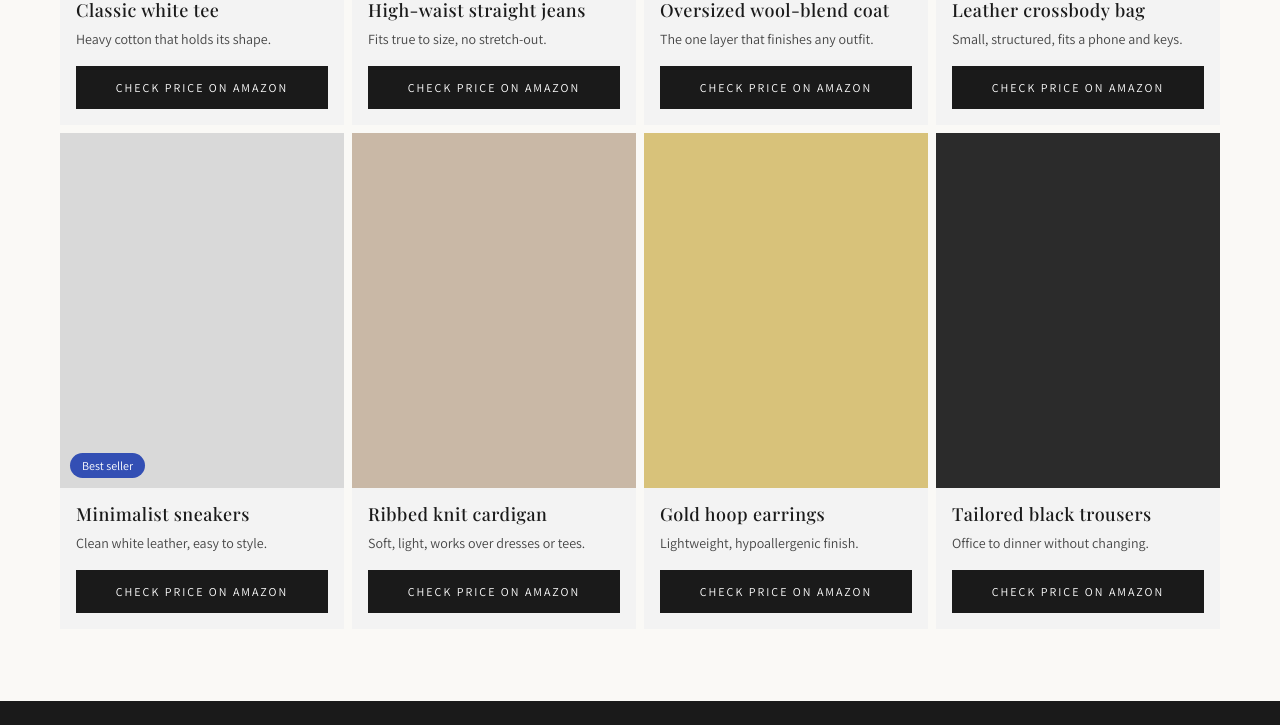
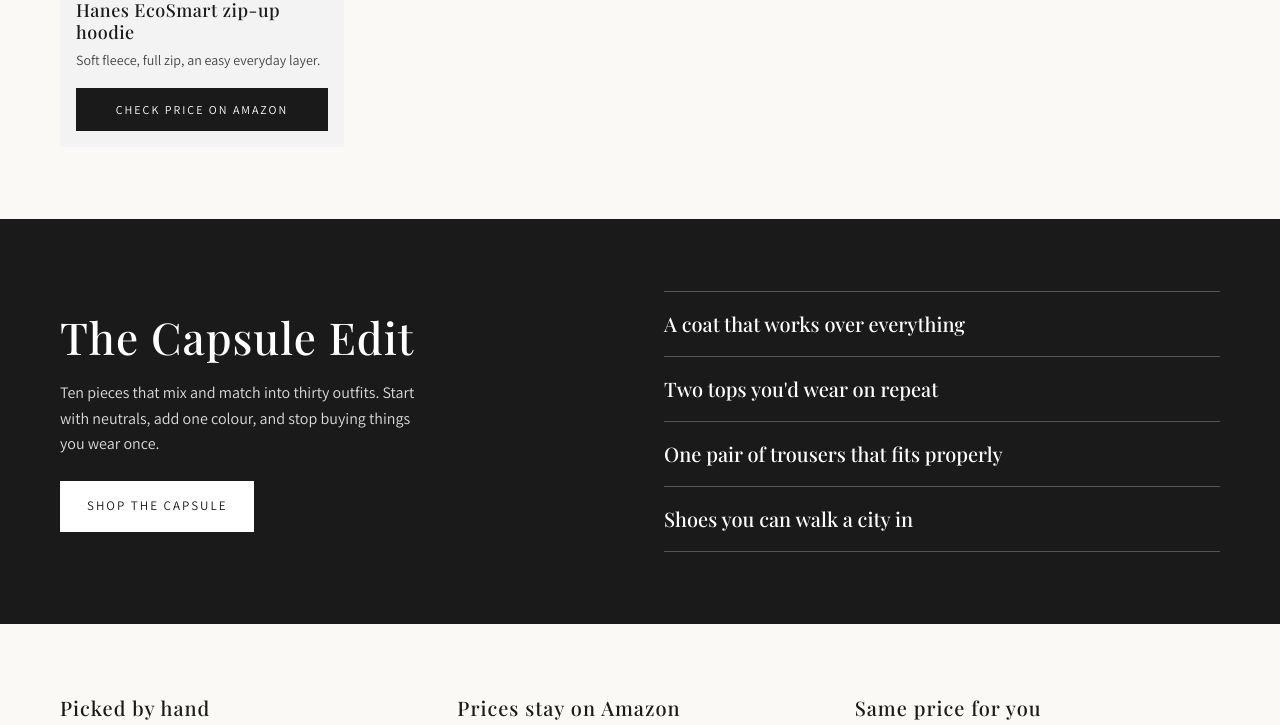
Before and after one commit to marketingprodjone/vogue-vault, a plain HTML site: page index.html in a window 1280 px wide. Shown: the part 1268-1993 px from the top of the page. Drawn offline with nearby package versions, Linux system fonts and the light colour scheme.

Commit message:
Add files via upload

```diff
--- a/index.html
+++ b/index.html
@@ -160,20 +160,13 @@ footer{border-top:1px solid var(--line);padding:40px 0;font-size:14px}
 
 <script>
 /* ===== EDIT YOUR PRODUCTS HERE =====
-   url   : your Amazon affiliate link (amzn.to/... or amazon.com/dp/ASIN?tag=YOURTAG-20)
-   img   : file in /img (leave "" to show the colour block)
+   url   : your Amazon affiliate link (amzn.to/... or amazon.com/dp/ASIN?tag=marketingp01d-20)
+   img   : full image address (or file in /img); leave "" to show the colour block
    cat   : Wardrobe Essentials | Fashion Finds | The Capsule Edit | Best Sellers
    badge : optional short label
    Do not write prices here: Amazon only allows prices pulled live from its own tools. */
 const PRODUCTS = [
-  {name:"Classic white tee",   note:"Heavy cotton that holds its shape.", cat:"Wardrobe Essentials", url:"https://www.amazon.com/dp/ASIN1?tag=YOURTAG-20", img:"", color:"#e8e4dc", badge:"Best seller"},
-  {name:"High-waist straight jeans", note:"Fits true to size, no stretch-out.", cat:"Wardrobe Essentials", url:"https://www.amazon.com/dp/ASIN2?tag=YOURTAG-20", img:"", color:"#b9c3d6"},
-  {name:"Oversized wool-blend coat", note:"The one layer that finishes any outfit.", cat:"The Capsule Edit", url:"https://www.amazon.com/dp/ASIN3?tag=YOURTAG-20", img:"", color:"#8c7f72"},
-  {name:"Leather crossbody bag", note:"Small, structured, fits a phone and keys.", cat:"Fashion Finds", url:"https://www.amazon.com/dp/ASIN4?tag=YOURTAG-20", img:"", color:"#334fb4", badge:"New"},
-  {name:"Minimalist sneakers", note:"Clean white leather, easy to style.", cat:"Best Sellers", url:"https://www.amazon.com/dp/ASIN5?tag=YOURTAG-20", img:"", color:"#d9d9d9", badge:"Best seller"},
-  {name:"Ribbed knit cardigan", note:"Soft, light, works over dresses or tees.", cat:"The Capsule Edit", url:"https://www.amazon.com/dp/ASIN6?tag=YOURTAG-20", img:"", color:"#c9b8a6"},
-  {name:"Gold hoop earrings", note:"Lightweight, hypoallergenic finish.", cat:"Fashion Finds", url:"https://www.amazon.com/dp/ASIN7?tag=YOURTAG-20", img:"", color:"#d8c27a"},
-  {name:"Tailored black trousers", note:"Office to dinner without changing.", cat:"Wardrobe Essentials", url:"https://www.amazon.com/dp/ASIN8?tag=YOURTAG-20", img:"", color:"#2b2b2b"}
+  {name:"Hanes EcoSmart zip-up hoodie", note:"Soft fleece, full zip, an easy everyday layer.", cat:"Wardrobe Essentials", url:"https://amzn.to/479rlYK", img:"https://m.media-amazon.com/images/I/71fm7+WAt4L._AC_SX679_.jpg", color:"#9a9a9a"}
 ];
 
 const CATS = ["All", ...new Set(PRODUCTS.map(p => p.cat))];
@@ -188,7 +181,7 @@ function render(){
     a.rel = "sponsored nofollow noopener"; /* required for affiliate links */
     const ph = document.createElement("div");
     ph.className = "ph"; ph.style.setProperty("--c", p.color || "#ddd");
-    if (p.img){ const i = document.createElement("img"); i.src = p.img; i.alt = p.name; i.loading = "lazy"; ph.appendChild(i); }
+    if (p.img){ const i = document.createElement("img"); i.src = p.img; i.alt = p.name; i.loading = "lazy"; i.referrerPolicy = "no-referrer"; ph.appendChild(i); }
     if (p.badge){ const b = document.createElement("span"); b.className = "badge"; b.textContent = p.badge; ph.appendChild(b); }
     const info = document.createElement("div");
     info.className = "info";
```
